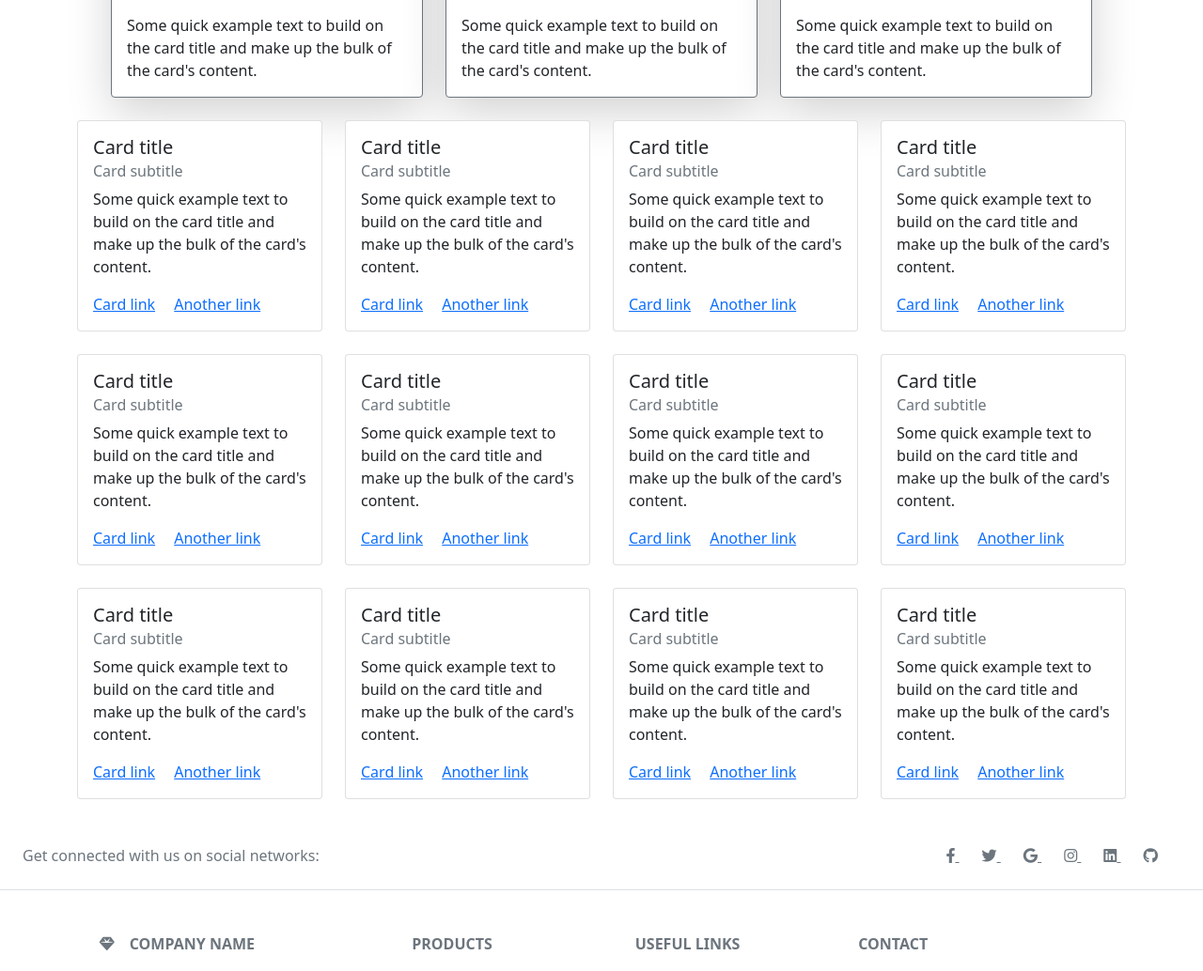
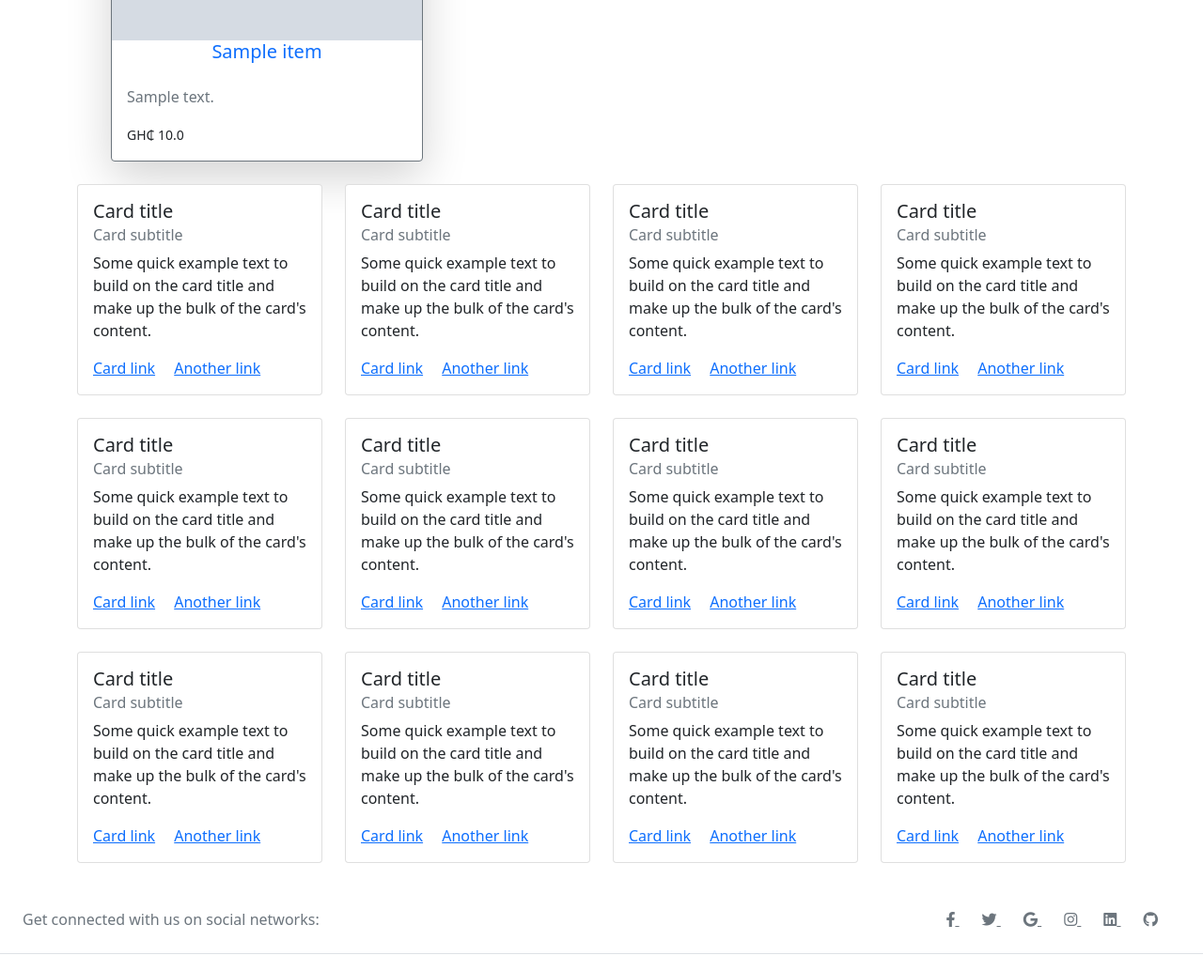
Before and after one commit to rcoffie/classify, a Django app: template core/templates/pages/home.html in a window 1280 px wide. Shown: the part 619-1653 px from the top of the page at 94% size. Run offline with Django 3.2, Linux system fonts and the light colour scheme; the template is opened without the code that fills it: values that come from a table or form of the project are taken from there, others are empty; tables that the repository leaves empty hold one stand-in row (values such as "Sample post"); grey boxes marked "Sample" are stand-in pictures; some libraries are stand-ins or nearby versions.

Commit message:
displaying list items on home page

```diff
--- a/core/core/urls.py
+++ b/core/core/urls.py
@@ -15,9 +15,12 @@ Including another URLconf
 """
 from django.contrib import admin
 from django.urls import path, include
+from django.conf import settings
+from django.conf.urls.static import static
+
 
 urlpatterns = [
     path('admin/', admin.site.urls),
     path('',include('pages.urls')),
     path('item_engine/',include('item_engine.urls')),
-]
+]+ static(settings.MEDIA_URL, document_root=settings.MEDIA_ROOT)
--- a/core/item_engine/models.py
+++ b/core/item_engine/models.py
@@ -26,7 +26,7 @@ class Item(models.Model):
     category = models.ForeignKey(Category, on_delete=models.CASCADE)
     user = models.ForeignKey(User, on_delete=models.CASCADE)
     # In future set image path and default image
-    Image = models.ImageField(upload_to='item_images',null=True, blank=True)
+    item_image = models.ImageField(upload_to='item_images',null=True, blank=True)
     created_on = models.DateTimeField(auto_now_add=True)
     updated_on = models.DateTimeField(auto_now=True)
 
--- a/core/templates/pages/home.html
+++ b/core/templates/pages/home.html
@@ -26,30 +26,23 @@
     </div>
 
     <div class="row m-4">
-        <div class="col-md-4 ">
+      <h3 class="text-center">New Items</h3>
+      {% for each in items%}
+
+        <a href="" class="col-md-4 text-decoration-none "  >
             <div class="card shadow-lg border-secondary">
-                <img src="https://mdbcdn.b-cdn.net/img/new/standard/nature/182.webp" class="card-img-top" alt="Sunset Over the Sea"/>
-                <div class="card-body">
-                  <p class="card-text">Some quick example text to build on the card title and make up the bulk of the card's content.</p>
+
+                <img style="height: 250px;"src="{{ each.item_image.url }}" class="card-img-top" alt="{{each.name}}"/>
+                <h5 class="card-title text-center text-primary">{{each.name}}</h5>
+                <div class="card-body text-secondary">
+                  <p class="card-text">{{each.description| truncatechars:80}}</p>
+                  <small class="text-dark">GH₵ {{each.price}} </small>
                 </div>
+
               </div>
-        </div>
-        <div class="col-md-4">
-            <div class="card shadow-lg border-secondary">
-                <img src="https://mdbcdn.b-cdn.net/img/new/standard/nature/182.webp" class="card-img-top" alt="Sunset Over the Sea"/>
-                <div class="card-body">
-                  <p class="card-text">Some quick example text to build on the card title and make up the bulk of the card's content.</p>
-                </div>
-              </div>
-        </div>
-        <div class="col-md-4">
-            <div class="card shadow-lg border-secondary">
-                <img src="https://mdbcdn.b-cdn.net/img/new/standard/nature/182.webp" class="card-img-top" alt="Sunset Over the Sea"/>
-                <div class="card-body">
-                  <p class="card-text">Some quick example text to build on the card title and make up the bulk of the card's content.</p>
-                </div>
-              </div>
-        </div>
+            </a>
+        {% endfor %}
+
     </div>
 
     <!-- Category Section -->
```
Also changed, not shown: core/pages/views.py (+8 -2 lines), core/item_engine/migrations/0005_rename_image_item_item_image.py (added).
